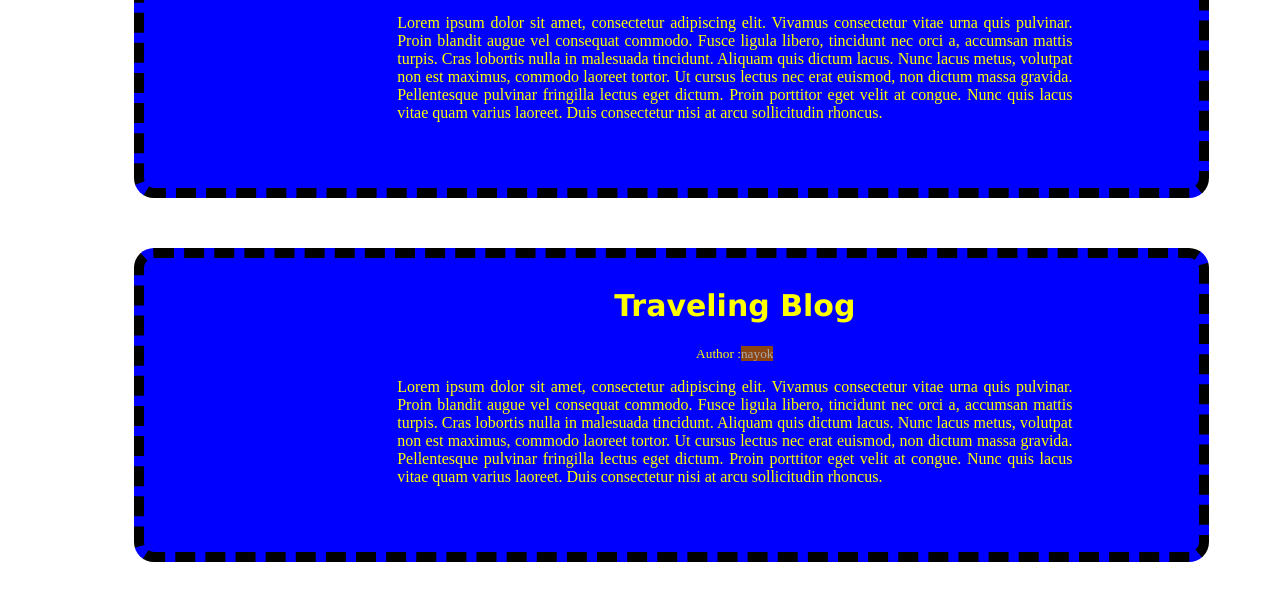
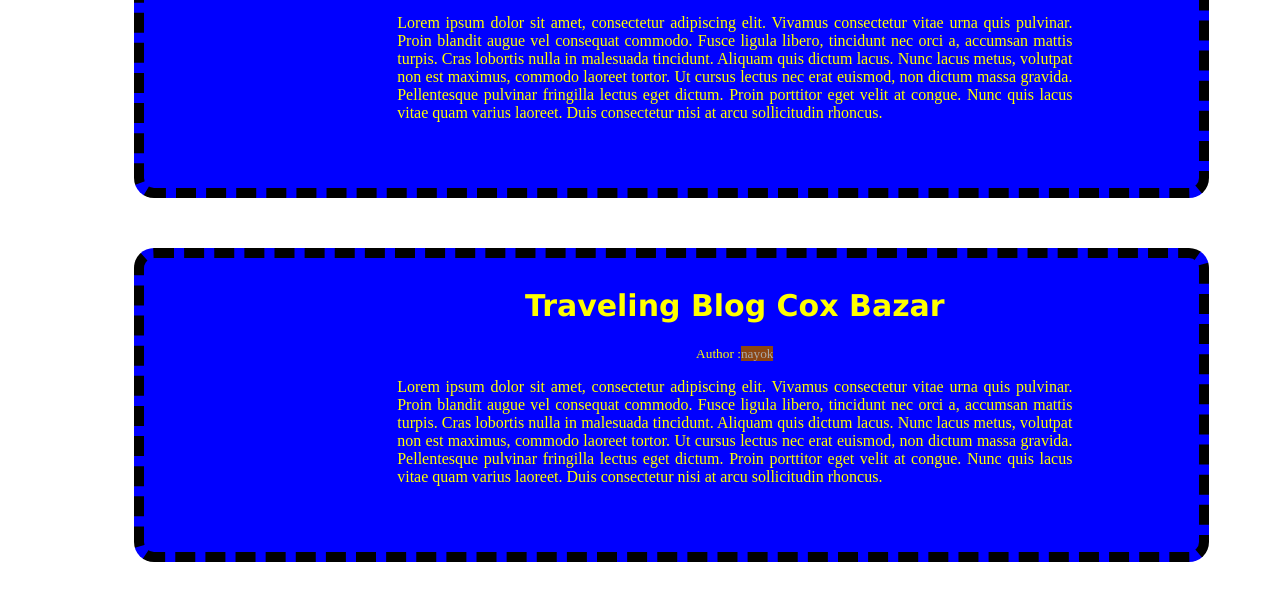
Before and after one commit to rashedulsifat24/repo, a plain HTML site: page index.html in a window 1280 px wide. Shown: the part 498-1098 px from the top of the page. Drawn offline with Linux system fonts and the light colour scheme.

Commit message:
new work

```diff
--- a/index.html
+++ b/index.html
@@ -52,7 +52,7 @@
     <p>Lorem ipsum dolor sit amet, consectetur adipiscing elit. Vivamus consectetur vitae urna quis pulvinar. Proin blandit augue vel consequat commodo. Fusce ligula libero, tincidunt nec orci a, accumsan mattis turpis. Cras lobortis nulla in malesuada tincidunt. Aliquam quis dictum lacus. Nunc lacus metus, volutpat non est maximus, commodo laoreet tortor. Ut cursus lectus nec erat euismod, non dictum massa gravida. Pellentesque pulvinar fringilla lectus eget dictum. Proin porttitor eget velit at congue. Nunc quis lacus vitae quam varius laoreet. Duis consectetur nisi at arcu sollicitudin rhoncus.</p>
 </div>
 <div class="all">
-    <h1 class="title"> Traveling Blog </h1>
+    <h1 class="title"> Traveling Blog Cox Bazar</h1>
     <small>Author :<span class="author">nayok</span></small>
     <p>Lorem ipsum dolor sit amet, consectetur adipiscing elit. Vivamus consectetur vitae urna quis pulvinar. Proin blandit augue vel consequat commodo. Fusce ligula libero, tincidunt nec orci a, accumsan mattis turpis. Cras lobortis nulla in malesuada tincidunt. Aliquam quis dictum lacus. Nunc lacus metus, volutpat non est maximus, commodo laoreet tortor. Ut cursus lectus nec erat euismod, non dictum massa gravida. Pellentesque pulvinar fringilla lectus eget dictum. Proin porttitor eget velit at congue. Nunc quis lacus vitae quam varius laoreet. Duis consectetur nisi at arcu sollicitudin rhoncus.</p>
 </div>
```
